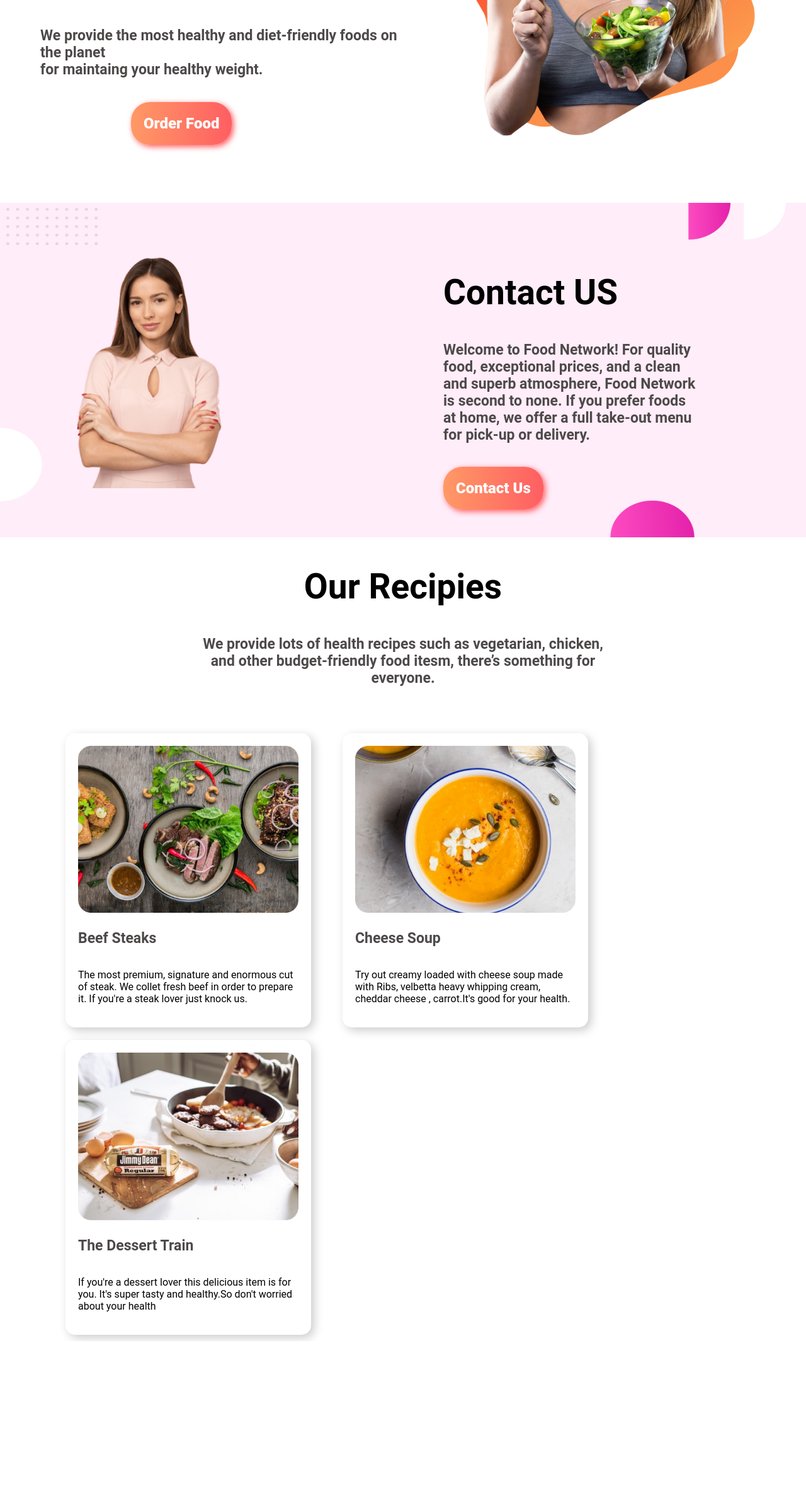
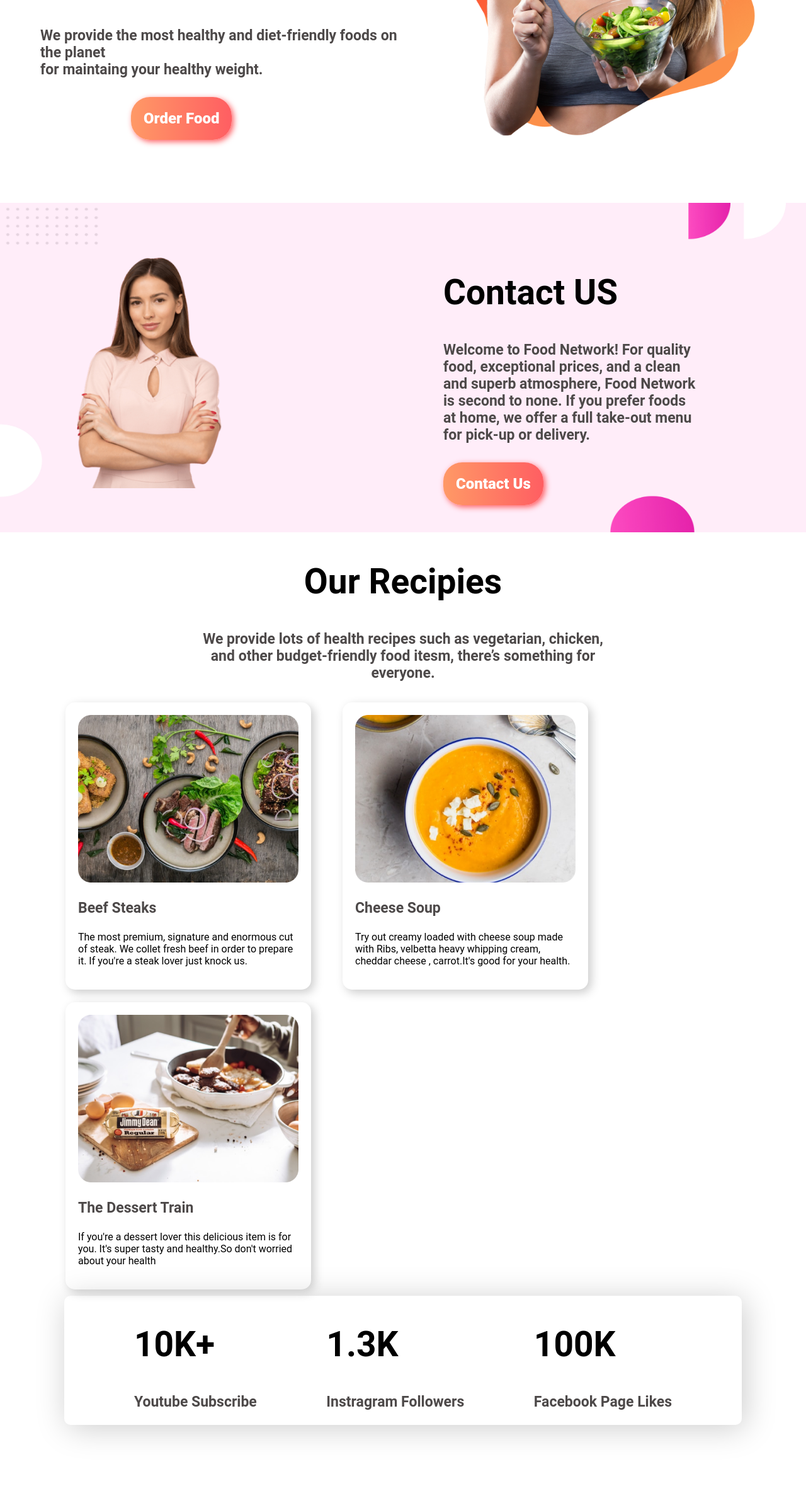
Before and after one commit to srikantoraj/Food-Network, a plain HTML site: page index.html in a window 1280 px wide. Shown: the part 350-2709 px from the top of the page at 63% size. Before the commit the page ends 2479 px from the top, so only its background shows below. Drawn offline with Linux system fonts and the light colour scheme.

Commit message:
completion of subscriber and footer section

```diff
--- a/index.html
+++ b/index.html
@@ -19,7 +19,9 @@
             <h1><span class="colored-text">Worried</span>, About Health!</h1>
             <h1>Make healthy Diet Accessible with Us.</h1>
             <h3>We provide the most healthy and diet-friendly foods on the planet<br> for maintaing your healthy weight.</h3>
-            <a  class="link-btn order-btn" target="_blank" href="https://www.fb.com/sifishopbd">Order Food</a>
+            <div id="padding">
+                <a class="link-btn order-btn" target="_blank" href="https://www.fb.com/sifishopbd">Order Food</a>
+            </div>
         </div>
         <div class="right container-item">
             <img src="images/modeleatingfoods.png" alt=" Model Eating Foods">
@@ -38,14 +40,17 @@
             <h3 id="intro">Welcome to Food Network! For quality food, exceptional prices, and a clean and superb atmosphere, Food
             Network is second to none. If you prefer foods at home, we offer a full
             take-out menu for pick-up or delivery.</h3>
+            <div id="padding">
             <a class="link-btn " target="_blank" href="https://www.linkedin.com/in/srikanto-rajbongshi">Contact Us</a>
+            </div>
+
         </div>
 
     </section>
 <!-- Ending about me page -->
 
 <!-- Recipies page start -->
-<section id="recipies">
+    <section class="recipies">
         <div id="header">
             <h1>Our Recipies</h1>
             <h3 id="recipies-intro">We provide lots of health recipes such as vegetarian, chicken, and other budget-friendly food itesm, there’s something
@@ -82,5 +87,26 @@
 
     </section>
 <!-- Recipies page end -->
+<section class="subscriber">
+    <div class="left-subscriber">
+        <h1>10K+</h1>
+        <h3>Youtube Subscribe</h3>
+    </div>
+    <div class="center-subscriber">
+        <h1>1.3K</h1>
+        <h3>Instragram Followers</h3>
+    </div>
+    <div class="right-subscriber">
+        <h1>100K</h1>
+        <h3>Facebook Page Likes</h3>
+    </div>
+</section>
+<!-- Footer menu start -->
+   <footer id="footer">
+        <h1><span class="colored-text">Food </span><span style="color:rgb(226, 214, 214)">Network</span></h1>
+        <h3 id="footer-slogan">Eat healthy, live long, live strong.</h3>
+        <div style="color:white">Copyright &copy 2021 ||All rights reserved by Complete Web Development Course With Jhankar Mahbub Sir.</div>
+   </footer>
+<!-- Footer menu end -->
 </body>
 </html>
--- a/style.css
+++ b/style.css
@@ -11,7 +11,9 @@ h3{
     font-size: 23px;
     font-weight: 700;
     color:rgb(77, 73, 73);
-    margin-bottom:10%;
+}
+#padding{
+   margin-top: 50px;
 }
 
 .colored-text{
@@ -89,3 +91,27 @@ h3{
   width: 100%;
   height: auto;
 }
+.recipies{
+    padding-bottom: 500px;
+}
+.subscriber{
+    width: 84%;
+    margin: 100px auto;
+
+    display: flex;
+    justify-content: space-evenly;
+    align-items: center;
+    border-radius: 10px;
+    box-shadow: 5px 5px 50px #ccc;
+}
+#footer{
+    text-align: center;
+    background-color:rgb(43, 42, 42);
+    margin-top: 100px;
+    padding-top: 20px;
+    padding-bottom: 30px;
+}
+#footer-slogan{
+    color:whitesmoke;
+    padding-bottom: 20px;
+}
```
Lines whose indentation alone changed are shown as unchanged.
